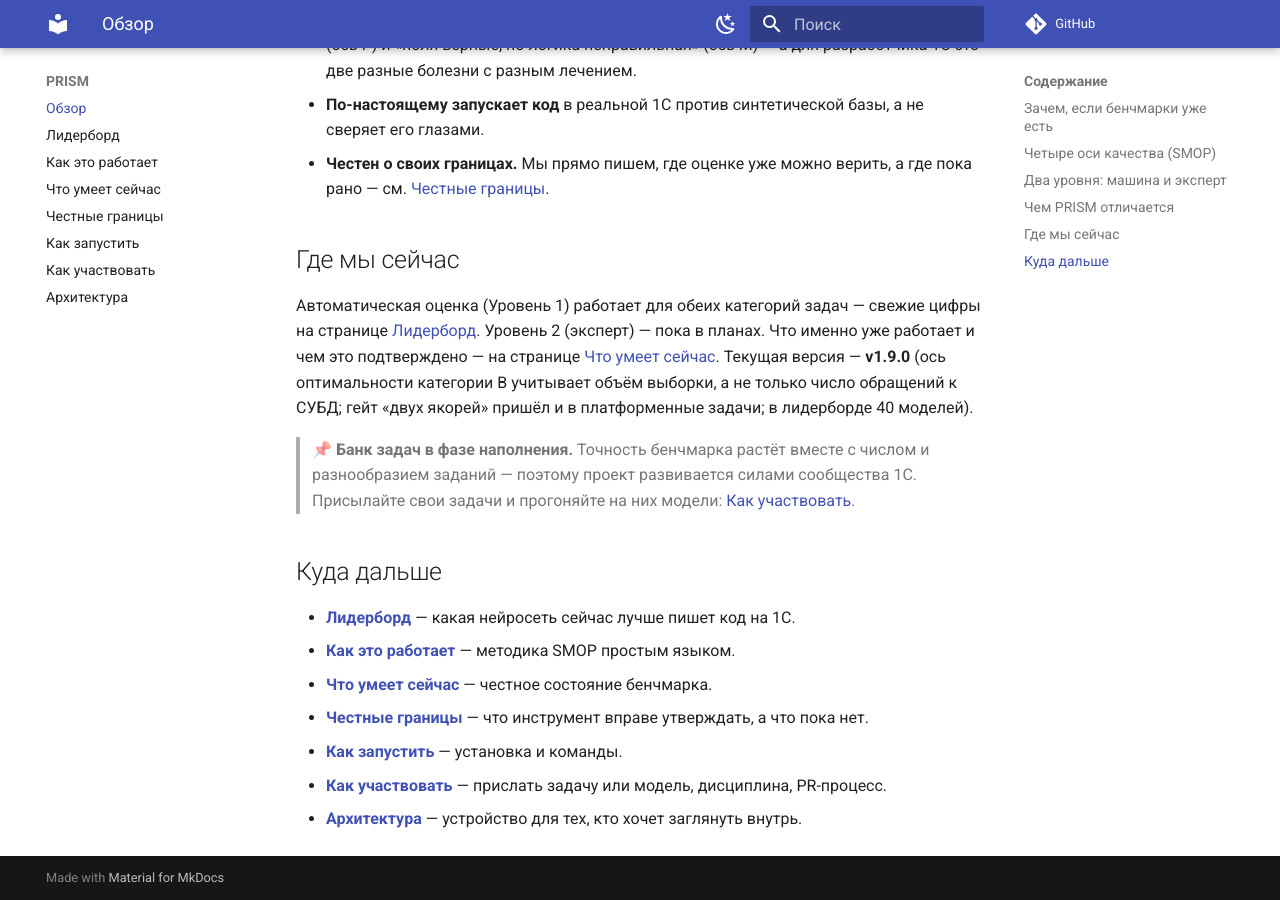
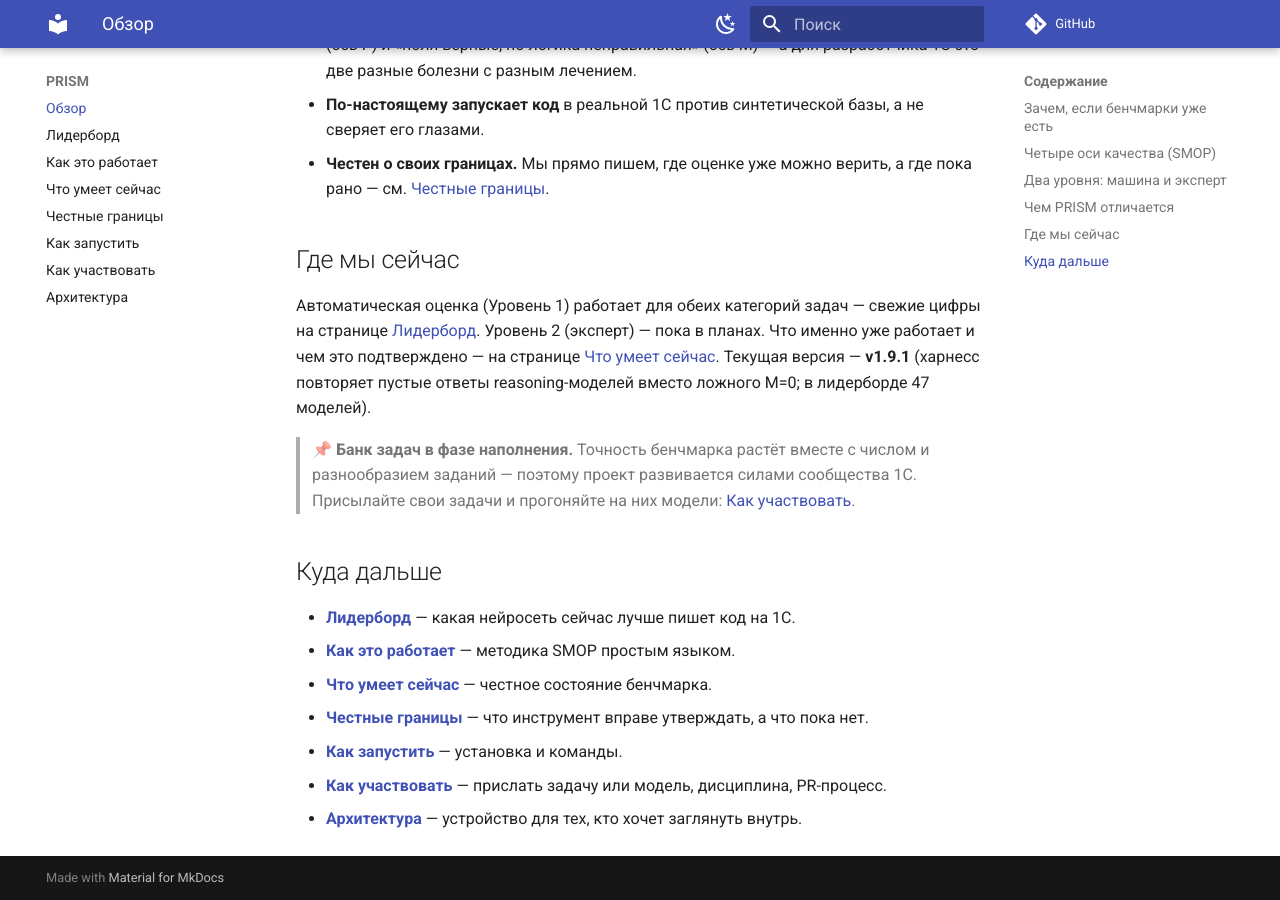
Before and after one commit to genlab-1c/prism, an MkDocs documentation site: the page built from docs/index.md, in a window 1280 px wide and 900 px high, scrolled down 2068 px. Built offline with MkDocs 1.6.1 and Material for MkDocs 9.7.7, drawn with Linux system fonts in a browser that asks for light colours; comment, search, counter and statistics services are not loaded.

Commit message:
chore(release): bump version to 1.9.1
Патч: харнесс повторяет пустые ответы reasoning-моделей вместо ложного M=0 (см.
CHANGELOG). Версия дотянута во все места, где объявлена руками, + дата релиза.

```diff
--- a/docs/index.md
+++ b/docs/index.md
@@ -79,7 +79,7 @@
 Автоматическая оценка (Уровень 1) работает для обеих категорий задач — свежие цифры на
 странице [Лидерборд](leaderboard.md). Уровень 2 (эксперт) — пока в планах. Что именно уже
 работает и чем это подтверждено — на странице [Что умеет сейчас](status.md). Текущая версия —
-**v1.9.0** (ось оптимальности категории B учитывает объём выборки, а не только число обращений к СУБД; гейт «двух якорей» пришёл и в платформенные задачи; в лидерборде 40 моделей).
+**v1.9.1** (харнесс повторяет пустые ответы reasoning-моделей вместо ложного M=0; в лидерборде 47 моделей).
 
 > 📌 **Банк задач в фазе наполнения.** Точность бенчмарка растёт вместе с числом и
 > разнообразием заданий — поэтому проект развивается силами сообщества 1С. Присылайте свои
--- a/pyproject.toml
+++ b/pyproject.toml
@@ -4,7 +4,7 @@
 
 [project]
 name = "prism-bench"
-version = "1.9.0"                       # ось O кат. B считает объём выборки, гейт двух якорей в B, шесть новых моделей, фильтры и мобильная витрина, фикс директив модуля формы
+version = "1.9.1"                       # патч: харнесс повторяет пустые ответы reasoning-моделей (retry.py) вместо ложного M=0; потолок max_tokens поднят до 65536
 description = "PRISM — исполняемый бенчмарк кодогенерации 1С (методика SMOP: Syntax · Meaning · Optimization · Platform)"
 readme = "README.md"
 license = { text = "MIT" }
```
Also changed, not shown: CHANGELOG.md (+17 -0 lines), 2 other files.
